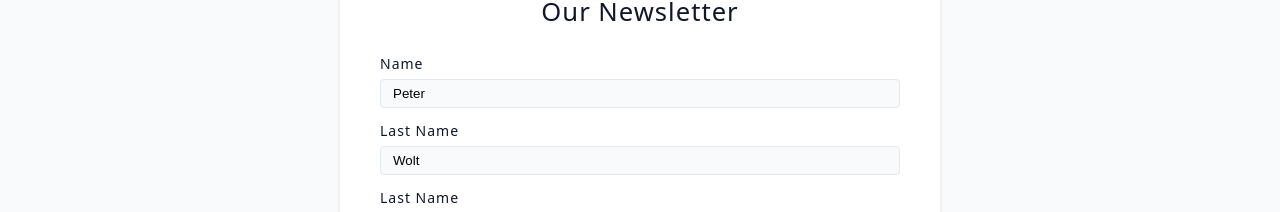
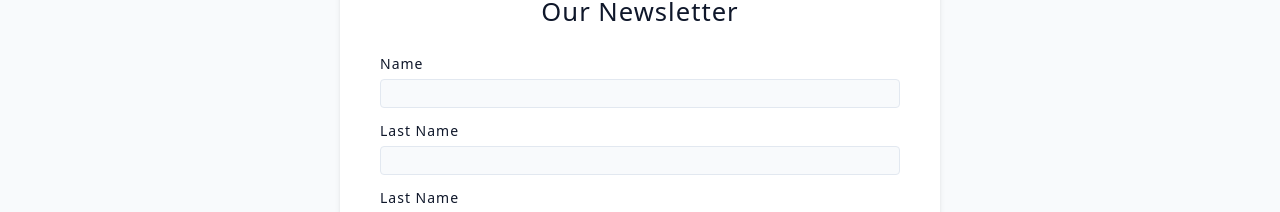
Before and after one commit to inga-divra/mixmaster, a React (Vite) app: page /newsletter in a window 1280 px wide. Shown: the part 247-459 px from the top of the page. Built offline with nearby package versions, Linux system fonts and the light colour scheme.

Commit message:
Added error handling for Newsletter form submission

```diff
--- a/src/pages/Newsletter.jsx
+++ b/src/pages/Newsletter.jsx
@@ -12,10 +12,15 @@ export const action = async ({ request }) => {
     const formData = await request.formData()
     const data = Object.fromEntries(formData)
 
-    const response = await axios.post(newsletterUrl, data)
-    toast.success(response.data.msg)
-
-    return redirect('/')
+    try {
+        const response = await axios.post(newsletterUrl, data)
+        toast.success(response.data.msg)
+        return redirect('/')
+    } catch (error) {
+        console.log(error)
+        toast.error(error?.response?.data?.msg)
+        return error
+    }
 }
 
 
@@ -34,7 +39,7 @@ const Newsletter = () => {
                 type="text"
                 name="name"
                 id="name"
-                defaultValue="Peter" />
+                required />
         </div>
         {/* lastName */}
         <div className="form-row">
@@ -45,8 +50,7 @@ const Newsletter = () => {
                 className="form-input"
                 type="text"
                 name="lastName"
-                id="lastName"
-                defaultValue="Wolt" />
+                id="lastName" />
         </div>
         {/* email */}
         <div className="form-row">
@@ -58,6 +62,7 @@ const Newsletter = () => {
                 type="text"
                 name="email"
                 id="email"
+                required
                 defaultValue="test@test.com" />
         </div>
         <button
```
